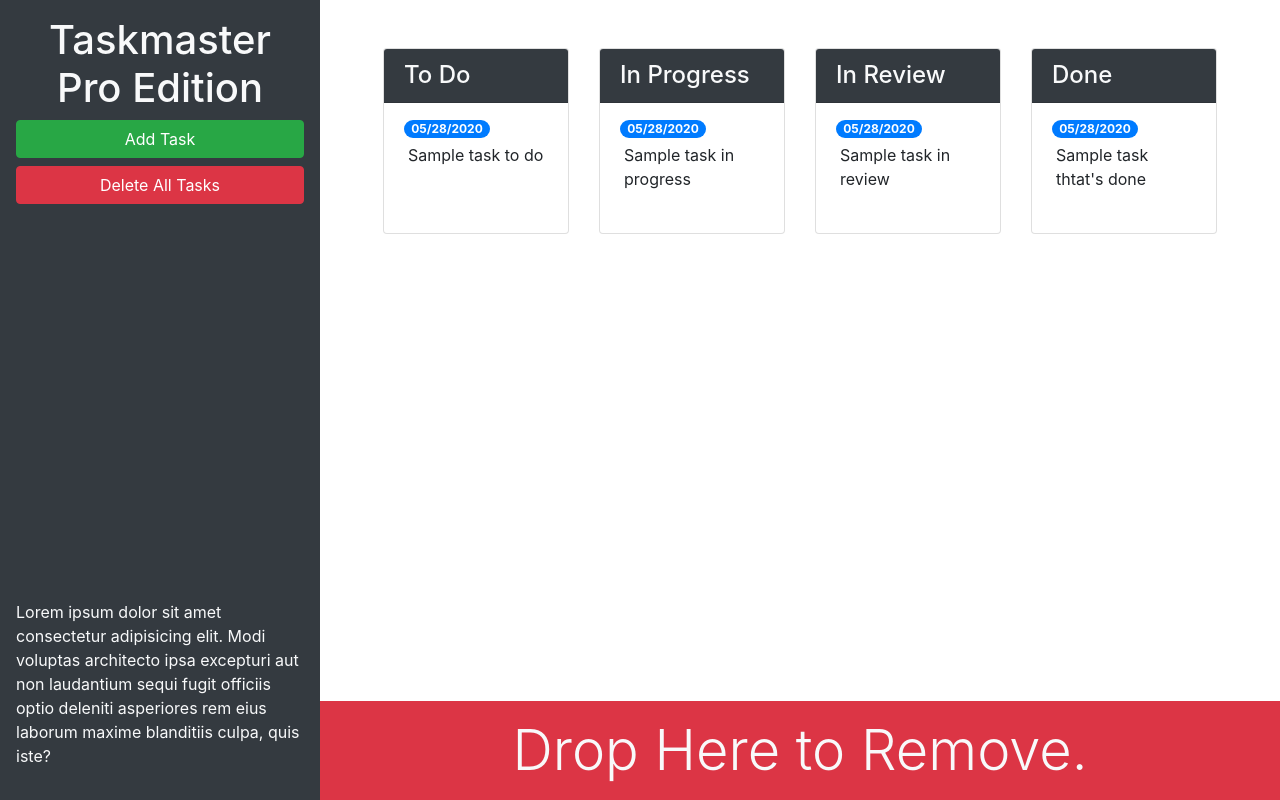
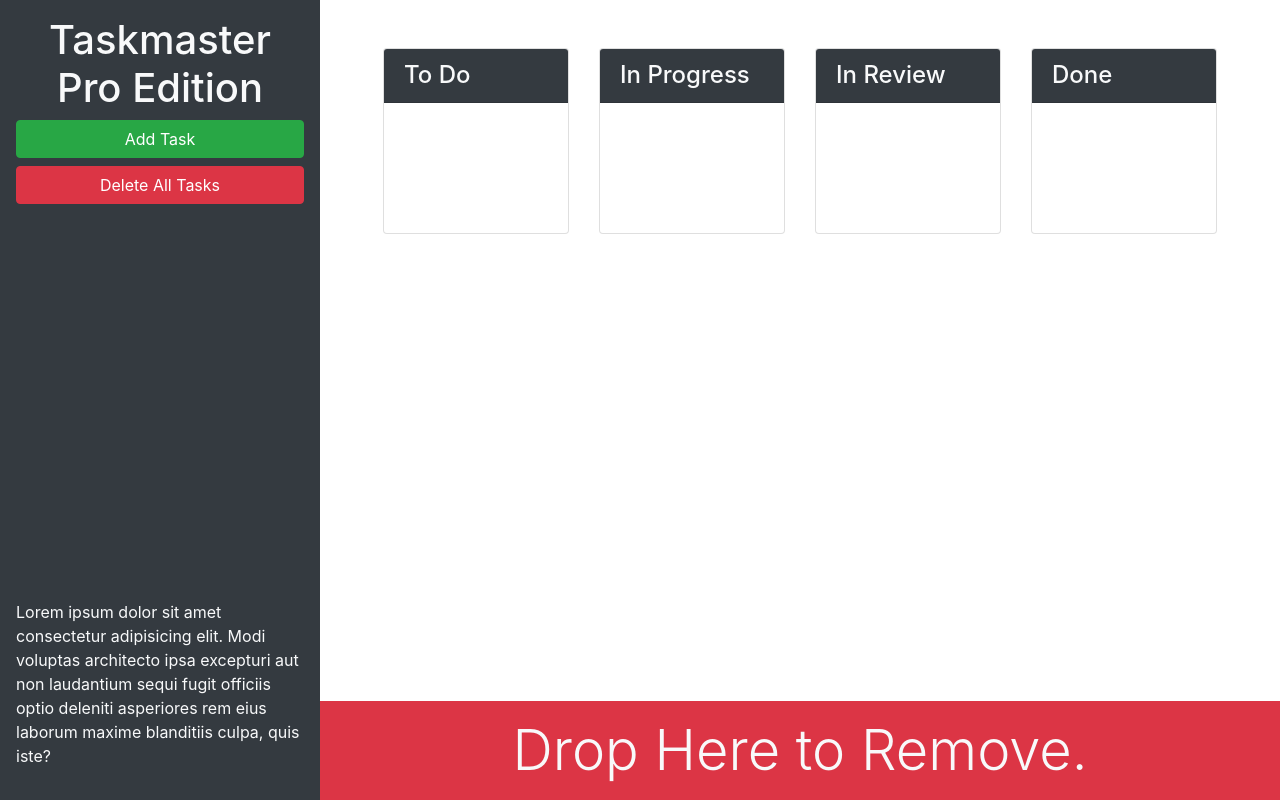
Before and after one commit to sshahram/taskmaster-pro, a plain HTML site: page index.html in a window 1280 px wide. Drawn offline with nearby package versions, Linux system fonts and the light colour scheme.

Commit message:
remove dummy tasks

```diff
--- a/index.html
+++ b/index.html
@@ -33,10 +33,6 @@
               To Do
             </h4>
             <ul id="list-toDo" class="list-group list-group-flush">
-              <li class="list-group-item">
-                <span class = "badge badge-primary badge-pill">05/28/2020</span>
-                <p class="m-1">Sample task to do</p>
-              </li>
             </ul>
           </div>
         </div>
@@ -48,10 +44,6 @@
             In Progress
           </h4>
           <ul id = "list-inProgress" class = "list-group list-group-flush">
-            <li class = "list-group-item">
-              <span class = "badge badge-primary badge-pill">05/28/2020</span>
-              <p class="m-1">Sample task in progress</p>
-            </li>
           </ul>
         </div>
       </div>
@@ -63,10 +55,6 @@
             In Review
           </h4>
           <ul id="list-inReview" class="list-group list-group-flush">
-            <li class="list-group-item">
-              <span class="badge badge-primary badge-pill">05/28/2020</span>
-              <p class="m-1">Sample task in review</p>
-            </li>
           </ul>
         </div>
       </div>
@@ -78,11 +66,7 @@
             Done
           </h4>
           <ul id="list-done" class="list-group list-group-flush">
-            <li class="list-group-item">
-              <span class = "badge badge-primary badge-pill">05/28/2020</span>
-              <p class="m-1">Sample task thtat's done</p>
-            </li>
-          </ul>
+           </ul>
         </div>
       </div>
       <!-- done end -->
```
